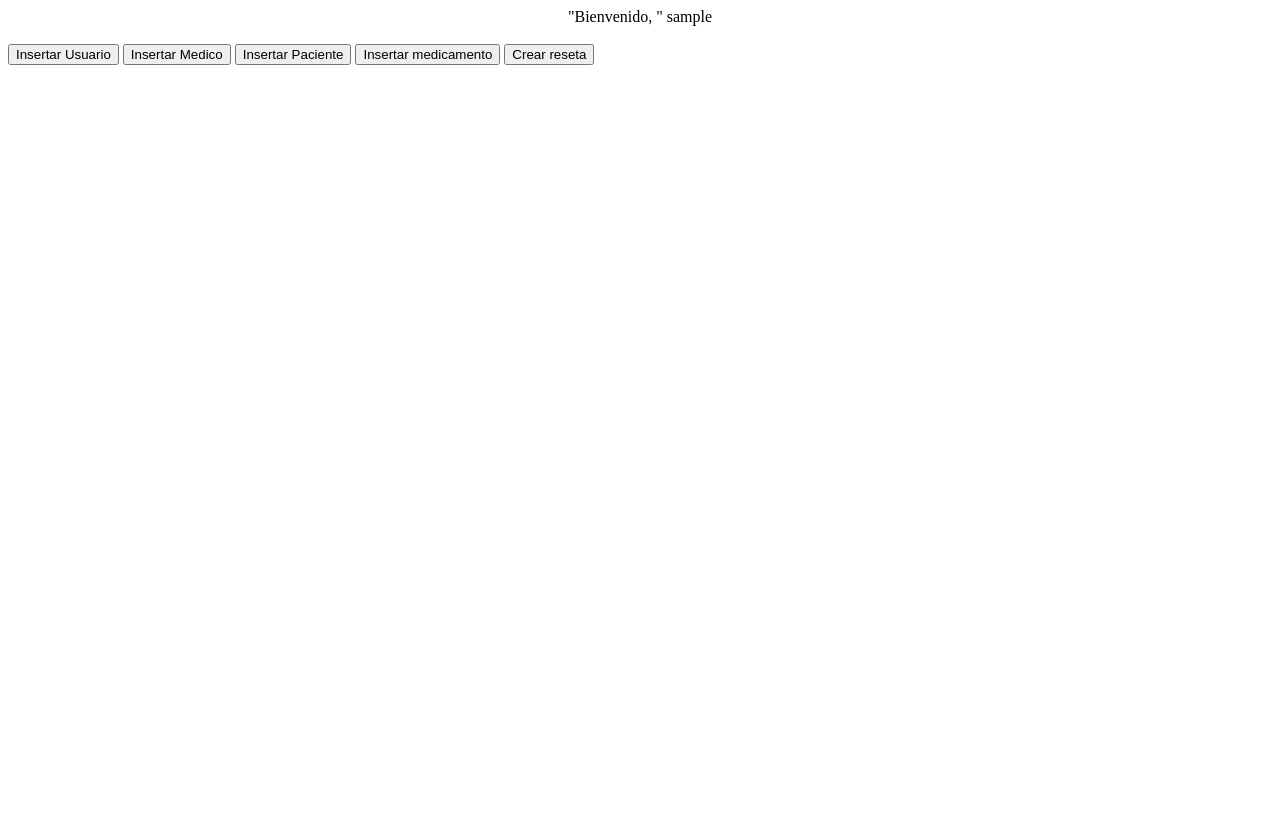
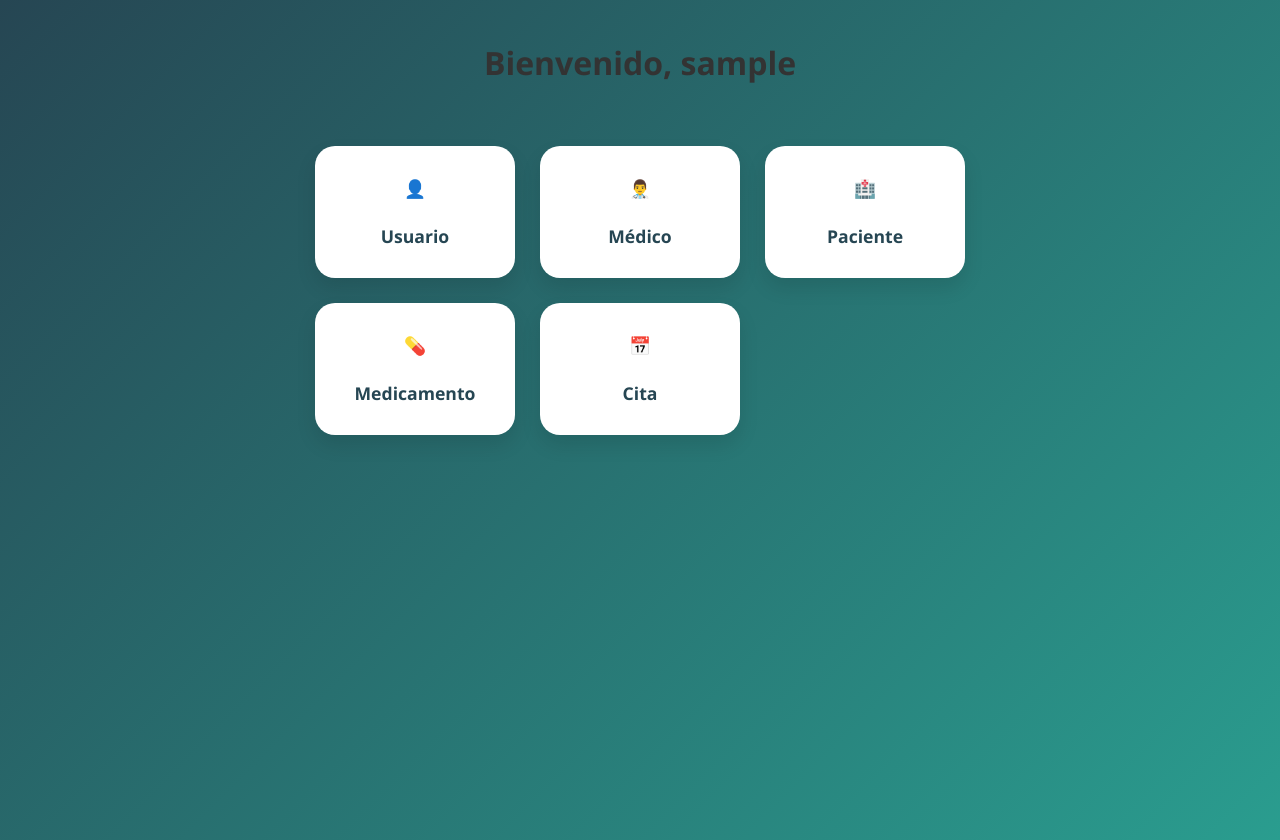
Before and after one commit to angelcontveliz-cyber/Proyecto-hospital, a PHP site: page /Admin.php in a window 1280 px wide. Before the commit the page ends 65 px from the top, so only its background shows below. Run offline with PHP 8.4, Linux system fonts and the light colour scheme; the visitor is signed in with stand-in values (Sample User, id 1).

Commit message:
Nueva actu con mas mensadas innecesaria

```diff
--- a/Admin.php
+++ b/Admin.php
@@ -1,30 +1,28 @@
+<?php
+session_start();
+// Si no hay usuario, redirigir al login
+if (!isset($_SESSION['usuario'])) {
+    header("Location: index.php");
+    exit();
+}
+?>
 <!DOCTYPE html>
-<html lang="en">
+<html lang="es">
 <head>
     <meta charset="UTF-8">
-    <meta name="viewport" content="width=device-width, initial-scale=1.0">
-    <title>Base de administrador bien benido</title>
-
+    <link rel="stylesheet" href="estilos.css">
+    <title>Administración</title>
 </head>
 <body>
-    <?php session_start();?>
- <center>"Bienvenido, " <?php echo  $_SESSION['usuario'];?></center>
-<br>
+    <h1 style="text-align:center;">Bienvenido, <?php echo htmlspecialchars($_SESSION['usuario']); ?></h1>
 
-<button onclick="window.location.href='Update_Insert_select.php? opcion= 1'">
-   Insertar Usuario
-</button>
-    <button onclick="window.location.href='Update_Insert_select.php? opcion=2'">
-        Insertar Medico
-    </button>
-    <button onclick="window.location.href='Update_Insert_select.php opcion=3'">
-        Insertar Paciente
-    </button>
-    <button onclick="window.location.href='Update_Insert_select.php opcion=4'">
-        Insertar medicamento
-    </button>
-    <button onclick="window.location.href='Update_Insert_select.php opcion=5'">
-       Crear reseta
-    </button>
+    <div class="dashboard-grid">
+        <a href="Update_Insert_select.php?opcion=1" class="card">👤 <br><br> Usuario</a>
+        <a href="Update_Insert_select.php?opcion=2" class="card">👨‍⚕️ <br><br> Médico</a>
+        <a href="Update_Insert_select.php?opcion=3" class="card">🏥 <br><br> Paciente</a>
+        <a href="Update_Insert_select.php?opcion=4" class="card">💊 <br><br> Medicamento</a>
+        <a href="Update_Insert_select.php?opcion=5" class="card">📅 <br><br> Cita</a>
+
+    </div>
 </body>
 </html>
--- a/conn.php
+++ b/conn.php
@@ -8,7 +8,7 @@ $conn =new mysqli
  ($host, $user, $password, $database);
 
 if ($conn-> connect_error){
-    die("Conexion exitosa;". $conn->connect_error);
+    die("Conexion no exitosa;". $conn->connect_error);
 
 }
 
--- /dev/null
+++ b/estilos.css
@@ -0,0 +1,110 @@
+/* 1. Definición de colores y variables */
+:root {
+    --primary-color: #2A9D8F;
+    --secondary-color: #264653;
+    --bg-gradient: linear-gradient(135deg, #264653 0%, #2A9D8F 100%);
+    --text-color: #333;
+    --white: #ffffff;
+}
+
+/* 2. Estilos Globales */
+body {
+    background: var(--bg-gradient);
+    min-height: 100vh;
+    margin: 0;
+    font-family: 'Segoe UI', Tahoma, Geneva, Verdana, sans-serif;
+    display: flex;
+    flex-direction: column;
+    align-items: center;
+    padding: 20px;
+    color: var(--text-color);
+}
+
+/* 3. Diseño de Formularios (Login y CRUDs) */
+form {
+    background: var(--white);
+    padding: 40px;
+    border-radius: 20px;
+    box-shadow: 0 15px 35px rgba(0,0,0,0.2);
+    width: 100%;
+    max-width: 450px;
+    box-sizing: border-box; /* Crucial para evitar que se desborde */
+}
+
+h3 {
+    text-align: center;
+    color: var(--secondary-color);
+    margin-bottom: 25px;
+}
+
+label {
+    display: block;
+    margin-top: 15px;
+    margin-bottom: 8px;
+    font-weight: 600;
+    color: var(--secondary-color);
+}
+
+input {
+    display: block;
+    width: 100%;
+    padding: 12px;
+    border: 2px solid #ddd;
+    border-radius: 10px;
+    box-sizing: border-box;
+    font-size: 16px;
+    transition: 0.3s;
+}
+
+input:focus {
+    border-color: var(--primary-color);
+    outline: none;
+}
+
+button {
+    display: block;
+    width: 100%;
+    padding: 15px;
+    margin-top: 25px;
+    background-color: var(--primary-color);
+    color: var(--white);
+    border: none;
+    border-radius: 10px;
+    font-size: 16px;
+    cursor: pointer;
+    transition: 0.3s;
+}
+
+button:hover {
+    background-color: var(--secondary-color);
+    transform: scale(1.02);
+}
+.dashboard-grid {
+    display: grid;
+    /* Ajuste: permite que el navegador calcule el espacio disponible automáticamente */
+    grid-template-columns: repeat(auto-fit, 200px);
+    justify-content: center; /* Centra todo el bloque de tarjetas */
+    gap: 25px; /* Reduje un poco el gap para que quepan mejor */
+    width: 100%;
+    max-width: 800px; /* Ajustado para que el grupo no sea demasiado ancho */
+    margin: 40px auto; /* Centra el contenedor en la pantalla */
+    padding: 0 10px;
+}
+
+.card {
+    background: var(--white);
+    padding: 30px;
+    border-radius: 20px;
+    text-align: center;
+    box-shadow: 0 10px 20px rgba(0,0,0,0.1);
+    text-decoration: none;
+    color: var(--secondary-color);
+    font-weight: bold;
+    font-size: 1.1em;
+    transition: 0.3s;
+    /* Quitamos el ancho fijo aquí para dejar que el grid lo controle */
+}
+.card:hover {
+    transform: translateY(-10px);
+    box-shadow: 0 15px 30px rgba(0,0,0,0.2);
+}
```
Also changed, not shown: Login.php (+9 -5 lines), Medico.php (+7 -1 lines), Pacientes.php (added, +12 -0 lines), Update_Insert_select.php (+98 -84 lines), estilo.css (deleted, +0 -70 lines), index.php (+3 -6 lines).
